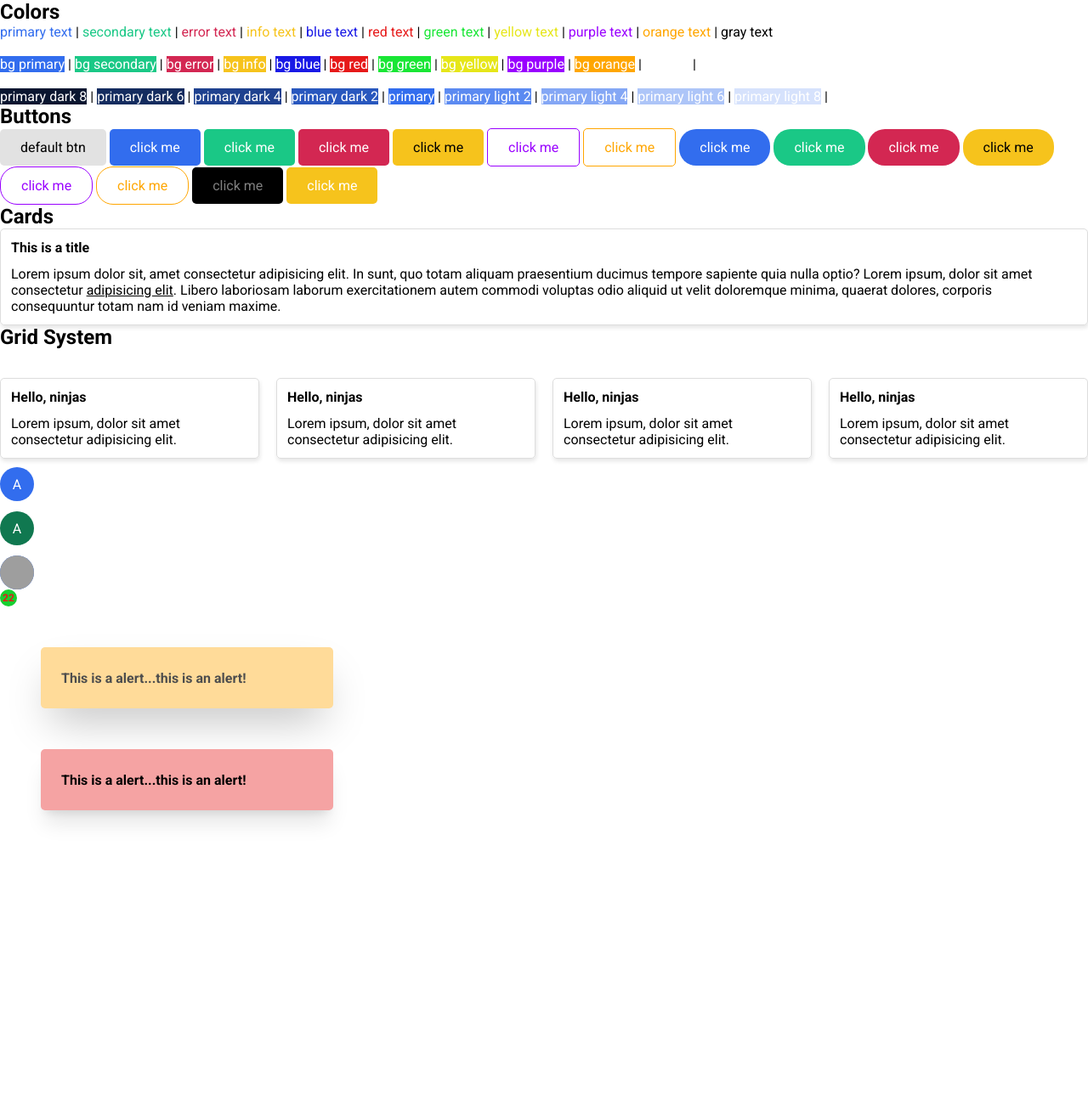
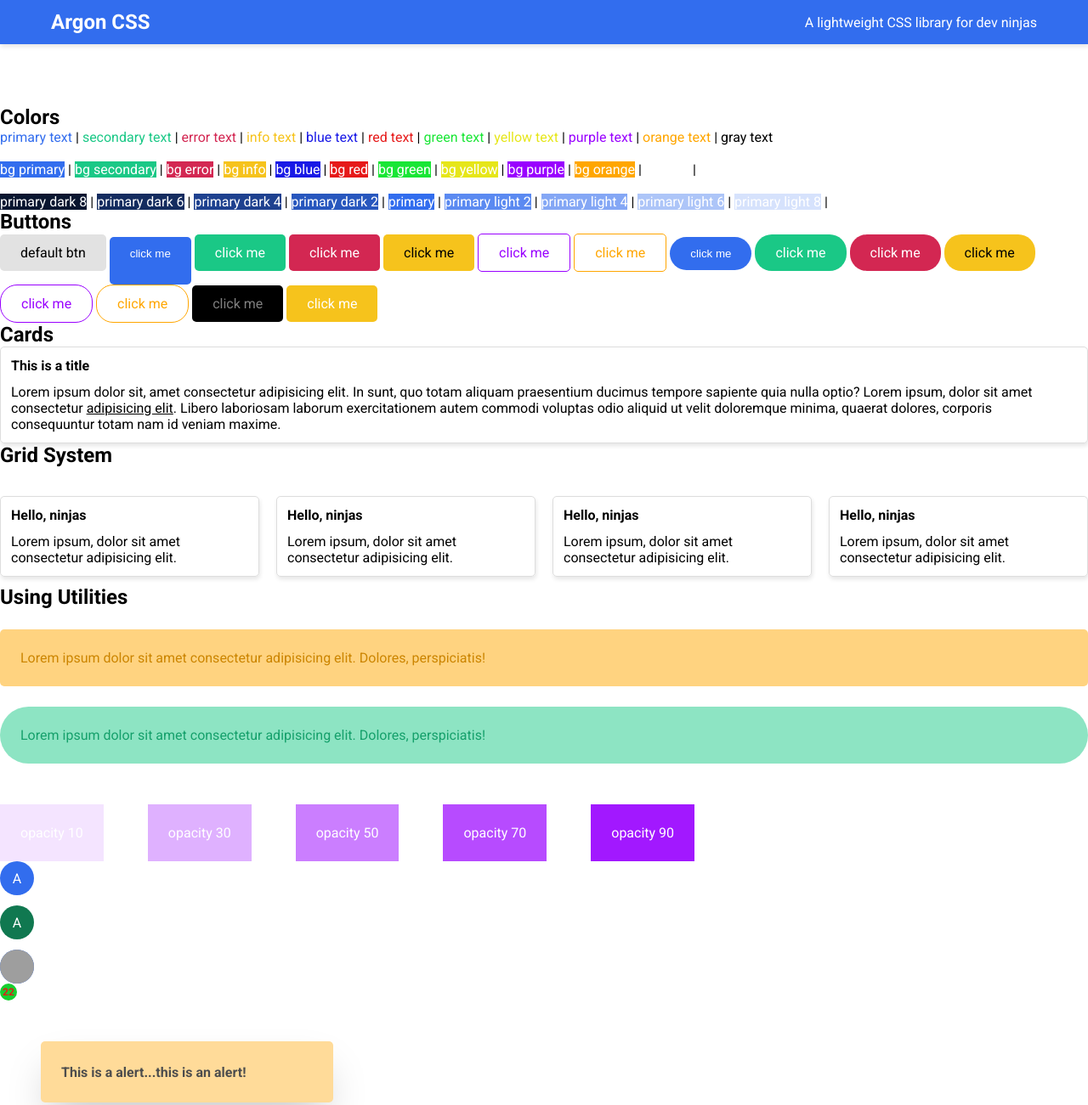
Before and after one commit to VedanthB/argon-css, a website: page index.html in a window 1280 px wide. Shown: the top 1301 px of the page at 85% size. Before the commit the page ends 1002 px from the top, so only its background shows below. Drawn offline with Linux system fonts and the light colour scheme; grey boxes are pictures that could not be loaded.

Commit message:
navbar classes

```diff
--- a/argon/components/_button.scss
+++ b/argon/components/_button.scss
@@ -9,6 +9,7 @@
   display: inline-flex;
   border-radius: $border-radius;
   transition: all 0.3s linear;
+  border: none;
 }
 
 .btn {
--- /dev/null
+++ b/argon/components/_navbar.scss
@@ -0,0 +1,26 @@
+%navbar-layout {
+  width: 100%;
+  display: flex;
+  align-items: center;
+  justify-content: space-between;
+  box-sizing: border-box;
+}
+
+.navbar {
+  @extend %navbar-layout;
+  padding: $base-padding $base-padding * 2;
+  box-shadow: $base-box-shadow;
+  .site-title {
+    font-size: $font-size-lg;
+  }
+  .container {
+    @extend %navbar-layout;
+  }
+}
+
+@each $key, $val in $colors {
+  .navbar-#{$key} {
+    @extend .navbar;
+    background-color: $val;
+  }
+}
--- a/argon/index.scss
+++ b/argon/index.scss
@@ -14,6 +14,7 @@
 // components (button, card, navbar etc)
 @import "components/card";
 @import "components/button";
+@import "components/navbar";
 
 // utilities (margin, padding, opacity, etc)
 @import "utility";
--- a/index.html
+++ b/index.html
@@ -8,6 +8,12 @@
     <link rel="stylesheet" href="/css/index.css" />
   </head>
   <body>
+    <nav class="navbar-primary text-white mb-4">
+      <div class="container">
+        <h2 class="site-title">Argon CSS</h2>
+        <p>A lightweight CSS library for dev ninjas</p>
+      </div>
+    </nav>
     <!-- colors -->
     <h2>Colors</h2>
     <span class="text-primary">primary text</span> |
@@ -52,7 +58,7 @@
     <!-- buttons -->
     <h2>Buttons</h2>
     <a href="#" class="btn">default btn</a>
-    <a href="#" class="btn-primary text-white">click me</a>
+    <button href="#" class="h-14 btn-primary text-white">click me</button>
     <a href="#" class="btn-secondary text-white">click me</a>
     <a href="#" class="btn-error text-white">click me</a>
     <a href="#" class="btn-info">click me</a>
@@ -63,7 +69,7 @@
       >click me</a
     >
 
-    <a href="#" class="btn-primary-rounded text-white">click me</a>
+    <button class="border-0 btn-primary-rounded text-white">click me</button>
     <a href="#" class="btn-secondary-rounded text-white">click me</a>
     <a href="#" class="btn-error-rounded text-white">click me</a>
     <a href="#" class="btn-info-rounded">click me</a>
@@ -128,6 +134,34 @@
       </div>
     </div>
     <!-- utilities -->
+    <h2>Using Utilities</h2>
+    <div class="mt-2 text-orange-dark-2 bg-orange-light-5 p-2 br-xs">
+      <p>
+        Lorem ipsum dolor sit amet consectetur adipisicing elit. Dolores,
+        perspiciatis!
+      </p>
+    </div>
+    <div class="mt-2 text-secondary-dark-2 bg-secondary-light-5 p-2 br-lg">
+      <p>
+        Lorem ipsum dolor sit amet consectetur adipisicing elit. Dolores,
+        perspiciatis!
+      </p>
+    </div>
+    <div class="display-i-b bg-purple text-white o-10 mt-3 mr-3 p-2">
+      opacity 10
+    </div>
+    <div class="display-i-b bg-purple text-white o-30 mt-3 mr-3 p-2">
+      opacity 30
+    </div>
+    <div class="display-i-b bg-purple text-white o-50 mt-3 mr-3 p-2">
+      opacity 50
+    </div>
+    <div class="display-i-b bg-purple text-white o-70 mt-3 mr-3 p-2">
+      opacity 70
+    </div>
+    <div class="display-i-b bg-purple text-white o-90 mt-3 mr-3 p-2">
+      opacity 90
+    </div>
 
     <!-- avatar -->
     <div
```
Also changed, not shown: css/index.css.
